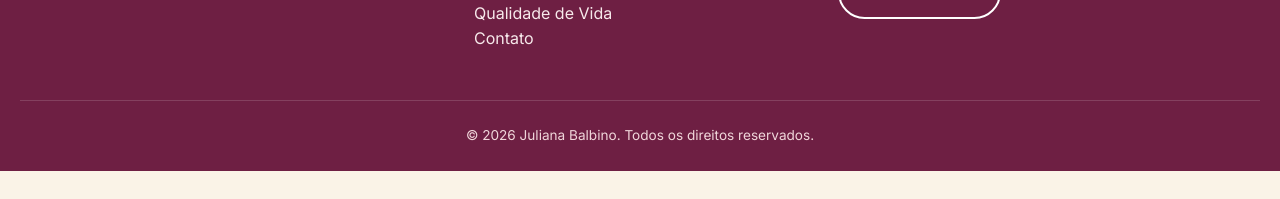
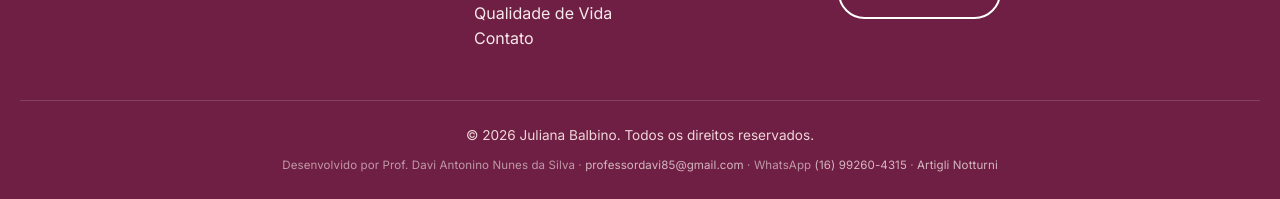
Before and after one commit to dansfisica85/juliana, a website: page index.html in a window 1280 px wide. Shown: the part 4732-4931 px from the top of the page. Before the commit the page ends 4903 px from the top, so only its background shows below. Drawn offline with nearby package versions, Linux system fonts and the light colour scheme; no server answers.

Commit message:
fix: adicionar créditos de desenvolvimento e contato em várias páginas

```diff
--- a/css/styles.css
+++ b/css/styles.css
@@ -519,6 +519,22 @@ table.submissions tr:hover td { background: var(--color-bg); }
   border-top: 1px solid rgba(255,255,255,0.15);
   font-size: 0.85rem;
   color: #f0d6da;
+}
+
+.site-footer .credits {
+  margin-top: 0.6rem;
+  font-size: 0.72rem;
+  line-height: 1.6;
+  color: rgba(247, 233, 235, 0.6);
+  letter-spacing: 0.01em;
+}
+.site-footer .credits a {
+  color: rgba(247, 233, 235, 0.75);
+  text-decoration: none;
+}
+.site-footer .credits a:hover {
+  color: #fff;
+  text-decoration: underline;
 }
 
 /* ===== Utilities ===== */
--- a/index.html
+++ b/index.html
@@ -126,7 +126,15 @@
         <a href="contato.html" class="btn btn-outline" style="color:#fff;border-color:#fff;">Inscrever-me</a>
       </div>
     </div>
-    <div class="copy">© <span id="year"></span> Juliana Balbino. Todos os direitos reservados.</div>
+    <div class="copy">
+      © <span id="year"></span> Juliana Balbino. Todos os direitos reservados.
+      <div class="credits">
+        Desenvolvido por Prof. Davi Antonino Nunes da Silva ·
+        <a href="mailto:professordavi85@gmail.com">professordavi85@gmail.com</a> ·
+        WhatsApp <a href="https://wa.me/5516992604315" target="_blank" rel="noopener">(16) 99260-4315</a> ·
+        <a href="https://open.spotify.com/intl-pt/artist/0IBe0S81z4uWoscwHEOQ1f?si=zN2vtYl6T7CsKhq9k5kuBw" target="_blank" rel="noopener">Artigli Notturni</a>
+      </div>
+    </div>
   </footer>
 
   <script src="js/site-app.js"></script><script src="js/main.js"></script>
```
Also changed, not shown: admin.html (+9 -1 lines), bem-estar.html (+9 -1 lines), contato.html (+9 -1 lines), moda.html (+9 -1 lines), posts/meditacao-iniciantes.html (+9 -1 lines), posts/moda-outono-2026.html (+9 -1 lines), posts/sono-qualidade.html (+9 -1 lines), qualidade-vida.html (+9 -1 lines), fotos/manifest.json, 1 other file.
